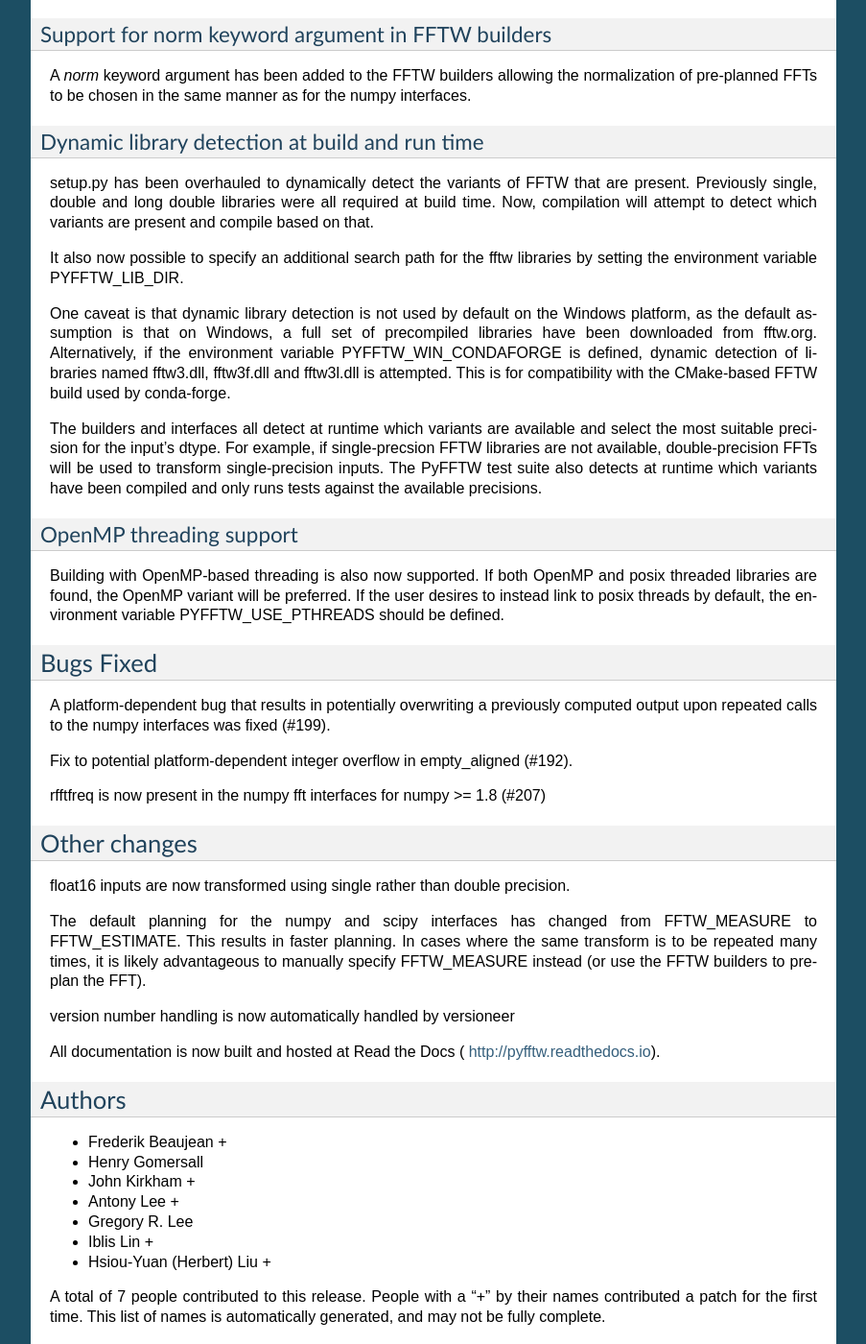
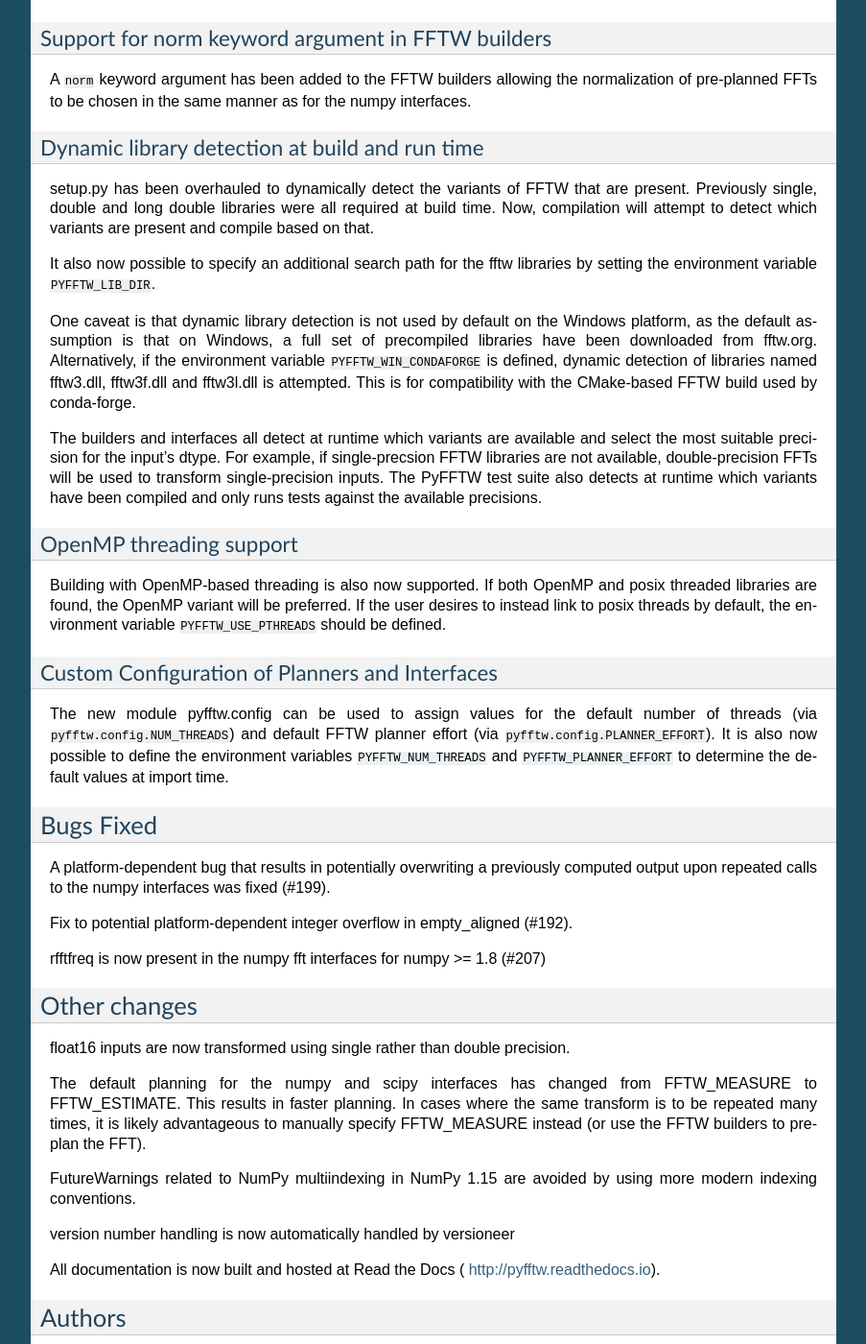
Before and after one commit to pyFFTW/pyFFTW, a Sphinx documentation site: the page built from docs/release/0.11.0.rst, in a window 1280 px wide and 1400 px high, scrolled down 720 px. Shown: the whole window at 96% size, without its empty margins (198-1101 px from the left). Built offline with Sphinx 7.4.7, drawn with Linux system fonts in a browser that asks for light colours; pages that are not in the unit, such as notebooks, are missing from menus; some of the changed text lies outside the part shown.

Commit message:
update release notes to reflect recent changes

```diff
--- a/docs/release/0.11.0.rst
+++ b/docs/release/0.11.0.rst
@@ -2,19 +2,19 @@
 pyFFTW v0.11.0 Release Notes
 ============================
 
-We are happy to announce the release of pyFFTW v0.11.0.  This release is the
-result of approximately one year of work by 6 contributors.
+We are happy to announce the release of pyFFTW v0.11.0. This release is the
+result of more than two years of work by 9 contributors.
 
 pyFFTW is a pythonic wrapper around FFTW 3, the speedy FFT library. The
 ultimate aim is to present a unified interface for all the possible transforms
 that FFTW can perform.
 
 Both the complex DFT and the real DFT are supported, as well as on arbitrary
-axes of abitrary shaped and strided arrays.  Operating FFTW in multithreaded
+axes of abitrary shaped and strided arrays. Operating FFTW in multithreaded
 mode is supported.
 
 pyFFTW implements the numpy and scipy fft interfaces in order for users to take
-advantage of the speed of FFTW with minimal code modifications.  A dask fft
+advantage of the speed of FFTW with minimal code modifications. A dask fft
 interface is provided as a drop-in replacement for the equivalent module in
 dask.
 
@@ -30,35 +30,35 @@
 
 Fast transform planning utility
 -------------------------------
-A routine `next_fast_len` has been added to allow the user to easily determine
-sizes for which the FFT computation is computationally efficient.
+A routine ``next_fast_len`` has been added to allow the user to easily
+determine sizes for which the FFT computation is computationally efficient.
 
 Expanded support for norm keyword argument in the numpy interfaces
 ------------------------------------------------------------------
-Support for the `norm` keyword argument has been expanded to all numpy
+Support for the ``norm`` keyword argument has been expanded to all numpy
 FFT interfaces. It was previously present only for the complex-valued routines.
 
 Support for norm keyword argument in FFTW builders
 --------------------------------------------------
-A `norm` keyword argument has been added to the FFTW builders allowing the
+A ``norm`` keyword argument has been added to the FFTW builders allowing the
 normalization of pre-planned FFTs to be chosen in the same manner as for the
 numpy interfaces.
 
 Dynamic library detection at build and run time
 -----------------------------------------------
 setup.py has been overhauled to dynamically detect the variants of FFTW that
-are present.  Previously single, double and long double libraries were
-all required at build time.  Now, compilation will attempt to detect which
+are present. Previously single, double and long double libraries were
+all required at build time. Now, compilation will attempt to detect which
 variants are present and compile based on that.
 
 It also now possible to specify an additional search path for the fftw
-libraries by setting the environment variable PYFFTW_LIB_DIR.
+libraries by setting the environment variable ``PYFFTW_LIB_DIR``.
 
 One caveat is that dynamic library detection is not used by default on the
 Windows platform, as the default assumption is that on Windows, a full set of
 precompiled libraries have been downloaded from fftw.org. Alternatively, if the
-environment variable PYFFTW_WIN_CONDAFORGE is defined, dynamic detection of
-libraries named fftw3.dll, fftw3f.dll and fftw3l.dll is attempted.  This is for
+environment variable ``PYFFTW_WIN_CONDAFORGE`` is defined, dynamic detection of
+libraries named fftw3.dll, fftw3f.dll and fftw3l.dll is attempted. This is for
 compatibility with the CMake-based FFTW build used by conda-forge.
 
 The builders and interfaces all detect at runtime which variants are available
@@ -70,10 +70,19 @@
 
 OpenMP threading support
 ------------------------
-Building with OpenMP-based threading is also now supported.  If both OpenMP
+Building with OpenMP-based threading is also now supported. If both OpenMP
 and posix threaded libraries are found, the OpenMP variant will be preferred.
 If the user desires to instead link to posix threads by default, the
-environment variable PYFFTW_USE_PTHREADS should be defined.
+environment variable ``PYFFTW_USE_PTHREADS`` should be defined.
+
+Custom Configuration of Planners and Interfaces
+-----------------------------------------------
+The new module pyfftw.config can be used to assign values for the default
+number of threads (via ``pyfftw.config.NUM_THREADS``) and default FFTW planner
+effort (via ``pyfftw.config.PLANNER_EFFORT``). It is also now possible to
+define the environment variables ``PYFFTW_NUM_THREADS`` and
+``PYFFTW_PLANNER_EFFORT`` to determine the default values at import time.
+
 
 Bugs Fixed
 ==========
@@ -97,23 +106,29 @@
 advantageous to manually specify FFTW_MEASURE instead (or use the FFTW builders
 to pre-plan the FFT).
 
+FutureWarnings related to NumPy multiindexing in NumPy 1.15 are avoided by
+using more modern indexing conventions.
+
 version number handling is now automatically handled by versioneer
 
 All documentation is now built and hosted at Read the Docs (
 http://pyfftw.readthedocs.io).
 
+
 Authors
 =======
 
 * Frederik Beaujean +
+* Dennis Brakhane +
 * Henry Gomersall
 * John Kirkham +
 * Antony Lee +
 * Gregory R. Lee
 * Iblis Lin +
+* Matthew D. Scholefield +
 * Hsiou-Yuan (Herbert) Liu +
 
-A total of 7 people contributed to this release.
+A total of 9 people contributed to this release.
 People with a "+" by their names contributed a patch for the first time.
 This list of names is automatically generated, and may not be fully complete.
 
@@ -183,3 +198,10 @@
 - `#213 <https://github.com/pyFFTW/pyFFTW/pull/213>`__: Dask Interface Extras
 - `#216 <https://github.com/pyFFTW/pyFFTW/pull/216>`__: Tweaked the appeveyor bintray build stuff to properly look up the ver...
 - `#218 <https://github.com/pyFFTW/pyFFTW/pull/218>`__: Explicitly add Dask Array as an extra requirement
+- `#219 <https://github.com/pyFFTW/pyFFTW/pull/219>`__: Add optional SciPy requirement
+- `#221 <https://github.com/pyFFTW/pyFFTW/pull/221>`__: Optionally use Dask if Numpy is 1.10
+- `#230 <https://github.com/pyFFTW/pyFFTW/pull/230>`__: Add clarification to license and add license to docs.
+- `#233 <https://github.com/pyFFTW/pyFFTW/pull/233>`__: Fix using non-tuple multidimensional indices
+- `#240 <https://github.com/pyFFTW/pyFFTW/pull/240>`__: avoid multi-indexing warnings with numpy >= 1.15
+- `#241 <https://github.com/pyFFTW/pyFFTW/pull/241>`__: Allow run-time choice of the default number of threads and planning effort
+- `#242 <https://github.com/pyFFTW/pyFFTW/pull/242>`__: update test suite avoid mkl_fft when it is present
```
